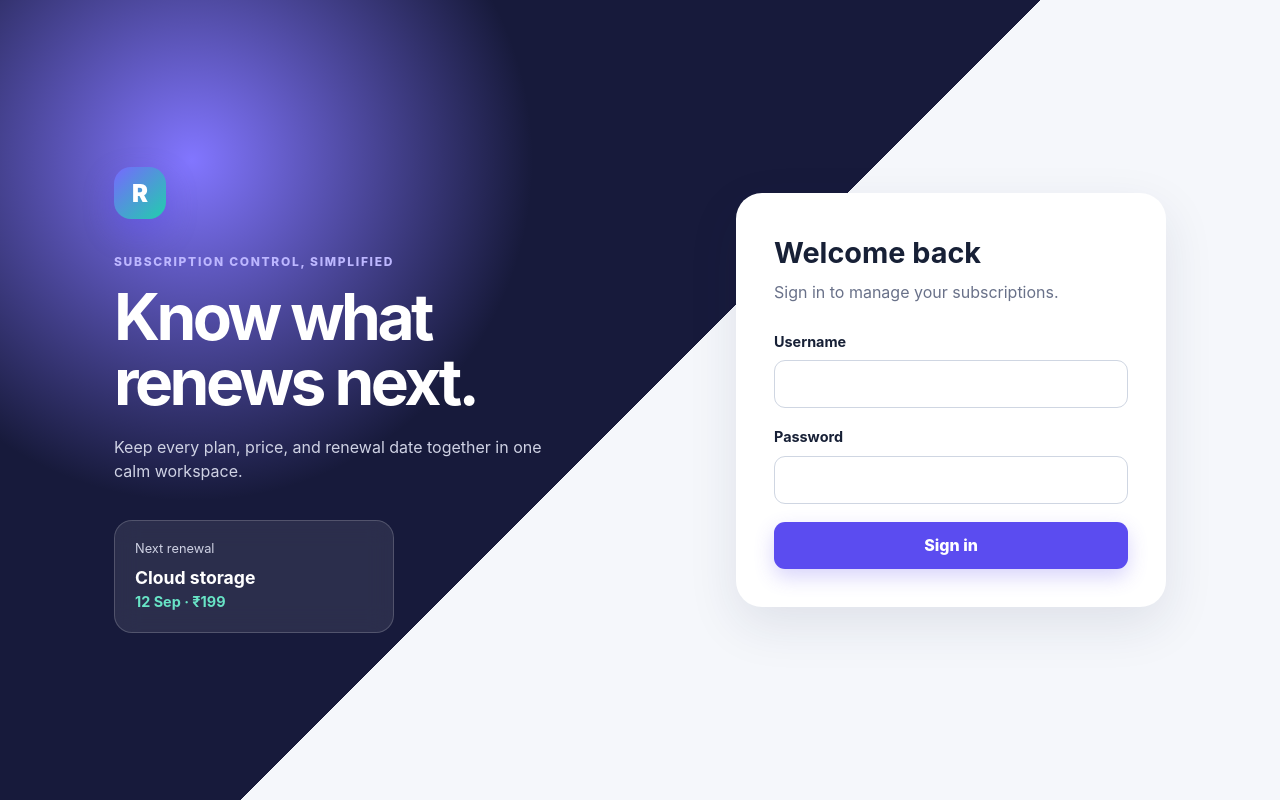
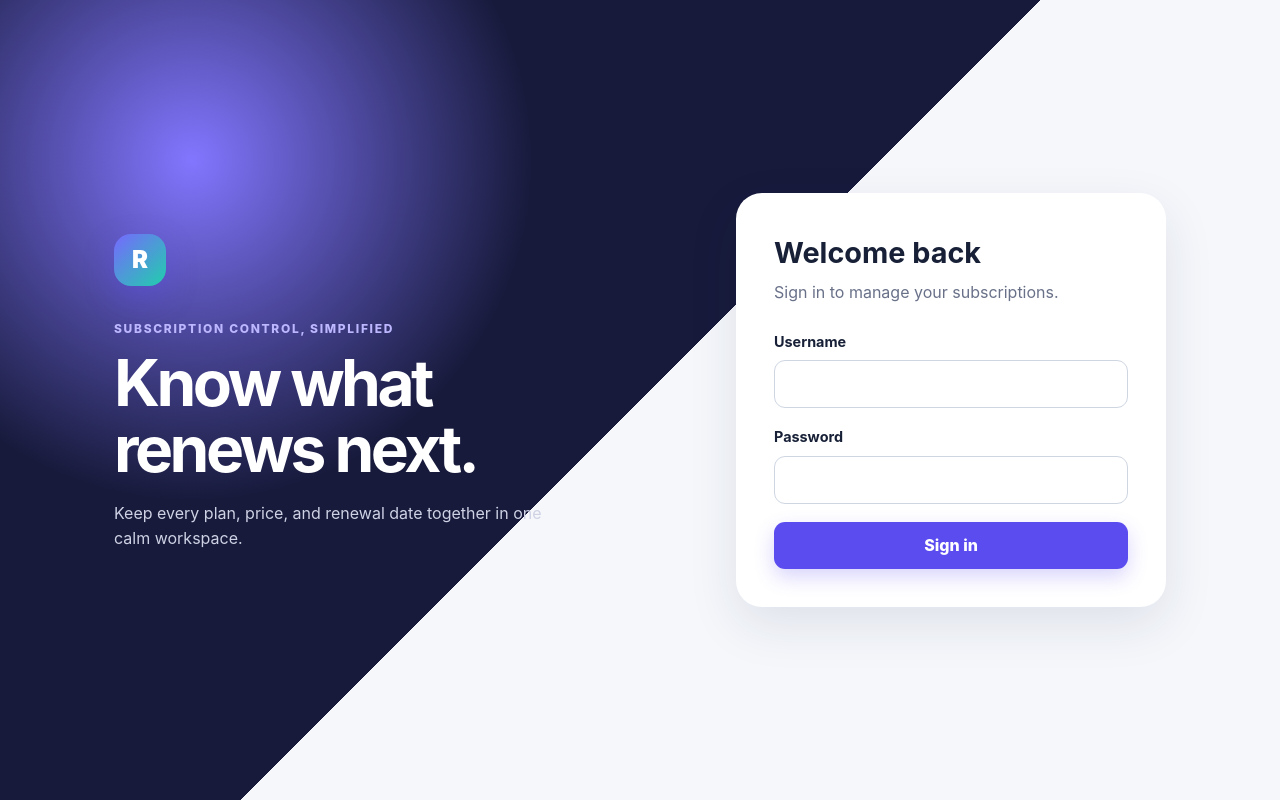
Before and after one commit to trishaingle2006/personal-subscription-renewal-tracker, a PHP site: page /login.php in a window 1280 px wide. Run offline with PHP 8.4, Linux system fonts and the light colour scheme; data comes from the database, SQL or seed files in the repository; tables that the repository leaves empty hold one stand-in row (values such as "Sample post").

Commit message:
Remove decorative renewal preview from login page

```diff
--- a/login.php
+++ b/login.php
@@ -24,4 +24,4 @@ if ($_SERVER['REQUEST_METHOD'] === 'POST') {
 $flash = take_flash();
 ?>
 <!doctype html><html lang="en"><head><meta charset="utf-8"><meta name="viewport" content="width=device-width,initial-scale=1"><title>Sign in | Renewly</title><link rel="stylesheet" href="assets/style.css"></head>
-<body class="auth-page"><main class="auth-shell"><section class="auth-brand"><span class="brand-mark">R</span><p class="eyebrow">Subscription control, simplified</p><h1>Know what renews next.</h1><p>Keep every plan, price, and renewal date together in one calm workspace.</p><div class="auth-preview"><span>Next renewal</span><strong>Cloud storage</strong><b>12 Sep · ₹199</b></div></section><section class="auth-card"><h2>Welcome back</h2><p class="muted">Sign in to manage your subscriptions.</p><?php if ($flash): ?><div class="alert <?= e($flash['type']) ?>"><?= e($flash['message']) ?></div><?php endif; ?><?php if ($error): ?><div class="alert error"><?= e($error) ?></div><?php endif; ?><?php if ($userCount === 0): ?><div class="alert info">No administrator exists yet. <a href="setup.php">Complete first-time setup</a>.</div><?php endif; ?><form method="post" class="form-stack"><input type="hidden" name="csrf_token" value="<?= e(csrf_token()) ?>"><label>Username<input name="username" required maxlength="30" autocomplete="username"></label><label>Password<input type="password" name="password" required autocomplete="current-password"></label><button class="btn primary" type="submit">Sign in</button></form></section></main></body></html>
+<body class="auth-page"><main class="auth-shell"><section class="auth-brand"><span class="brand-mark">R</span><p class="eyebrow">Subscription control, simplified</p><h1>Know what renews next.</h1><p>Keep every plan, price, and renewal date together in one calm workspace.</p></section><section class="auth-card"><h2>Welcome back</h2><p class="muted">Sign in to manage your subscriptions.</p><?php if ($flash): ?><div class="alert <?= e($flash['type']) ?>"><?= e($flash['message']) ?></div><?php endif; ?><?php if ($error): ?><div class="alert error"><?= e($error) ?></div><?php endif; ?><?php if ($userCount === 0): ?><div class="alert info">No administrator exists yet. <a href="setup.php">Complete first-time setup</a>.</div><?php endif; ?><form method="post" class="form-stack"><input type="hidden" name="csrf_token" value="<?= e(csrf_token()) ?>"><label>Username<input name="username" required maxlength="30" autocomplete="username"></label><label>Password<input type="password" name="password" required autocomplete="current-password"></label><button class="btn primary" type="submit">Sign in</button></form></section></main></body></html>
```
